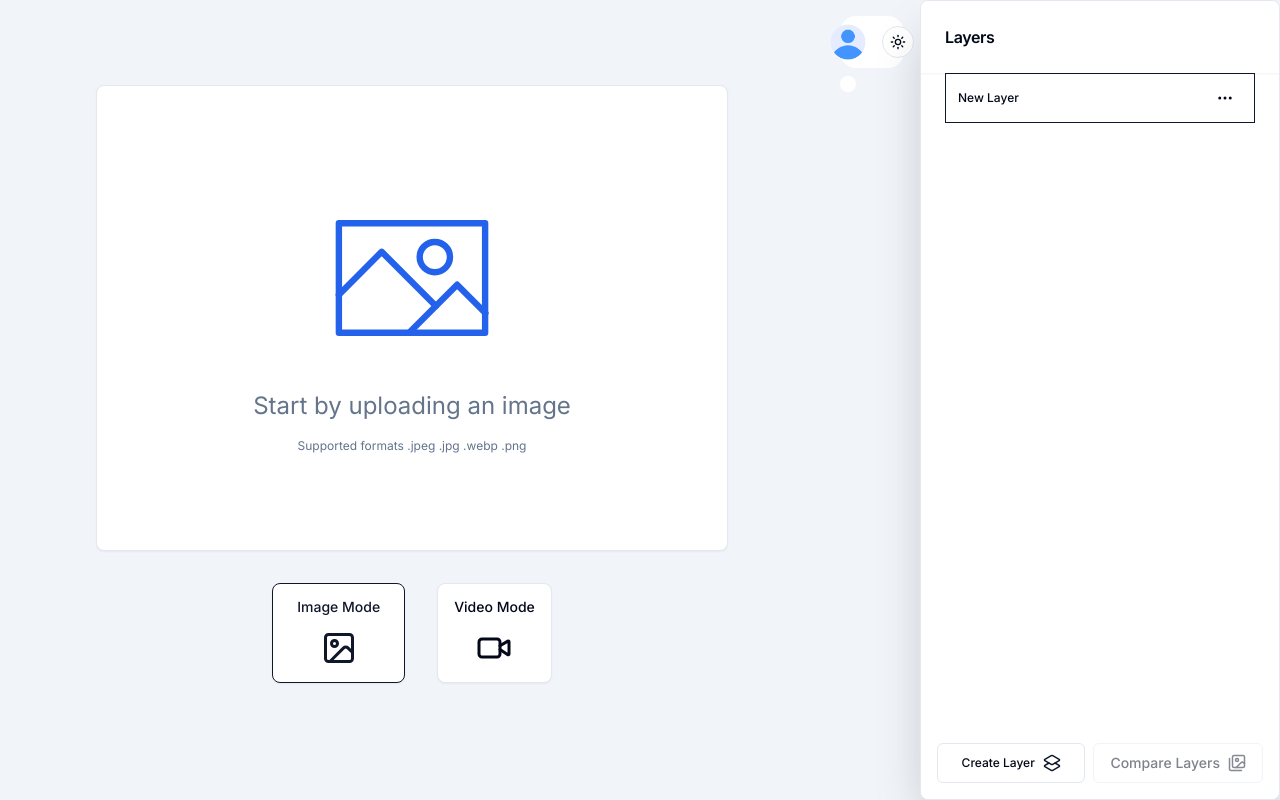
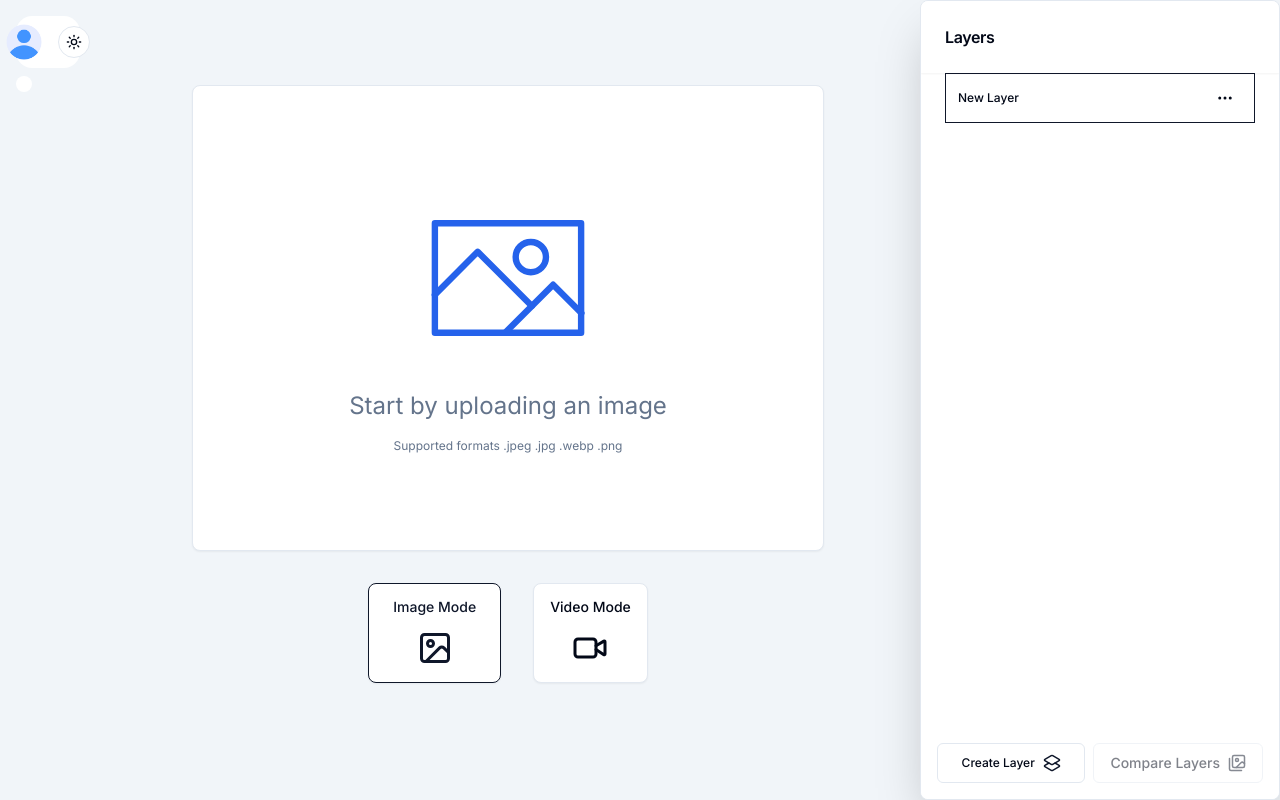
Before and after one commit to emrekaratepe123/Edit, a Next.js app: page / in a window 1280 px wide. Built offline with nearby package versions, Linux system fonts and the light colour scheme; no server answers.

Commit message:
feat: reorder components in Editor to improve layout structure

```diff
--- a/src/components/Editor.tsx
+++ b/src/components/Editor.tsx
@@ -8,8 +8,8 @@ function Editor() {
   return (
     <div className="flex h-full">
       <LoadingScreen />
+      <Toolbar />
       <UploadForm />
-      <Toolbar />
       <ActiveImage />
       <Layers />
     </div>
```
